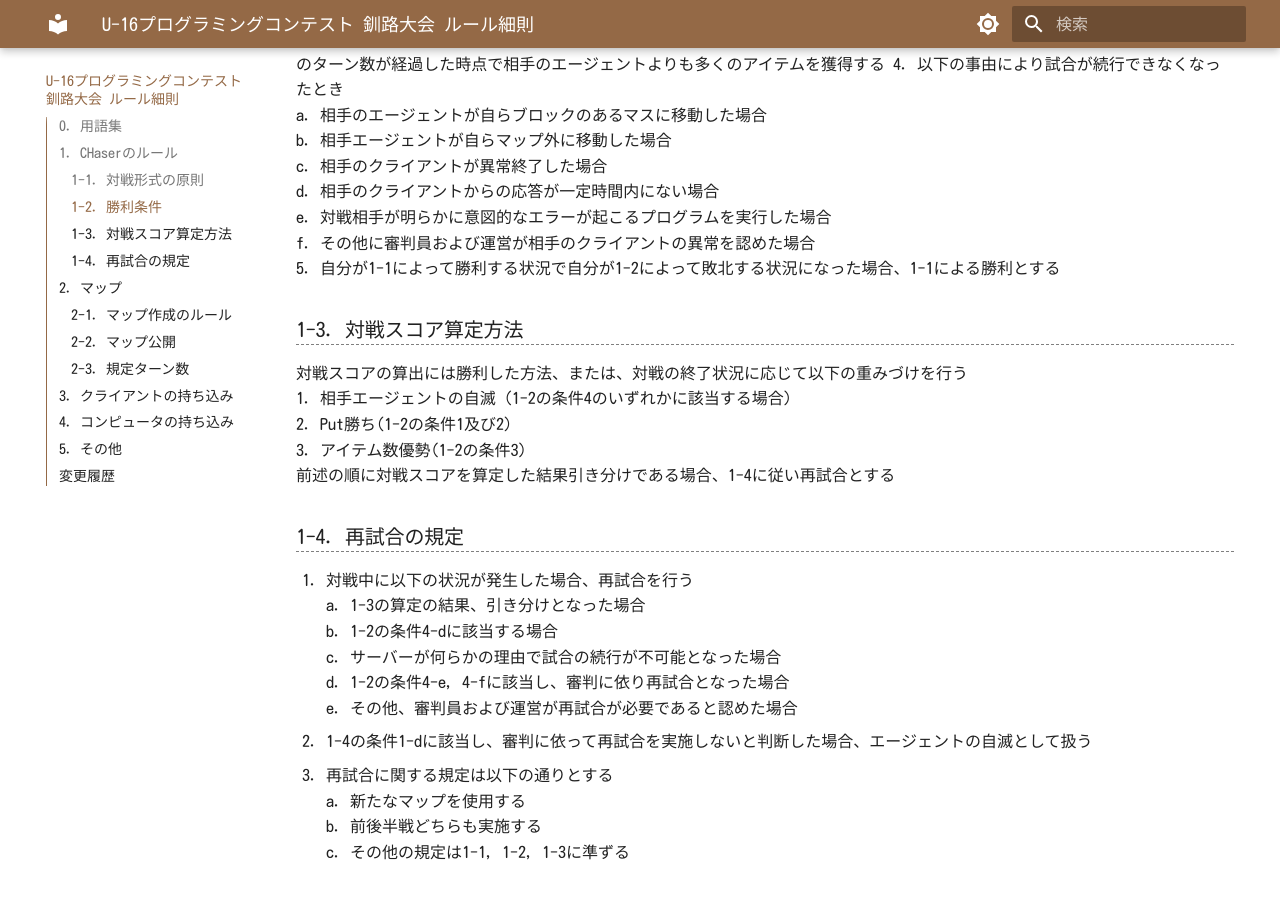
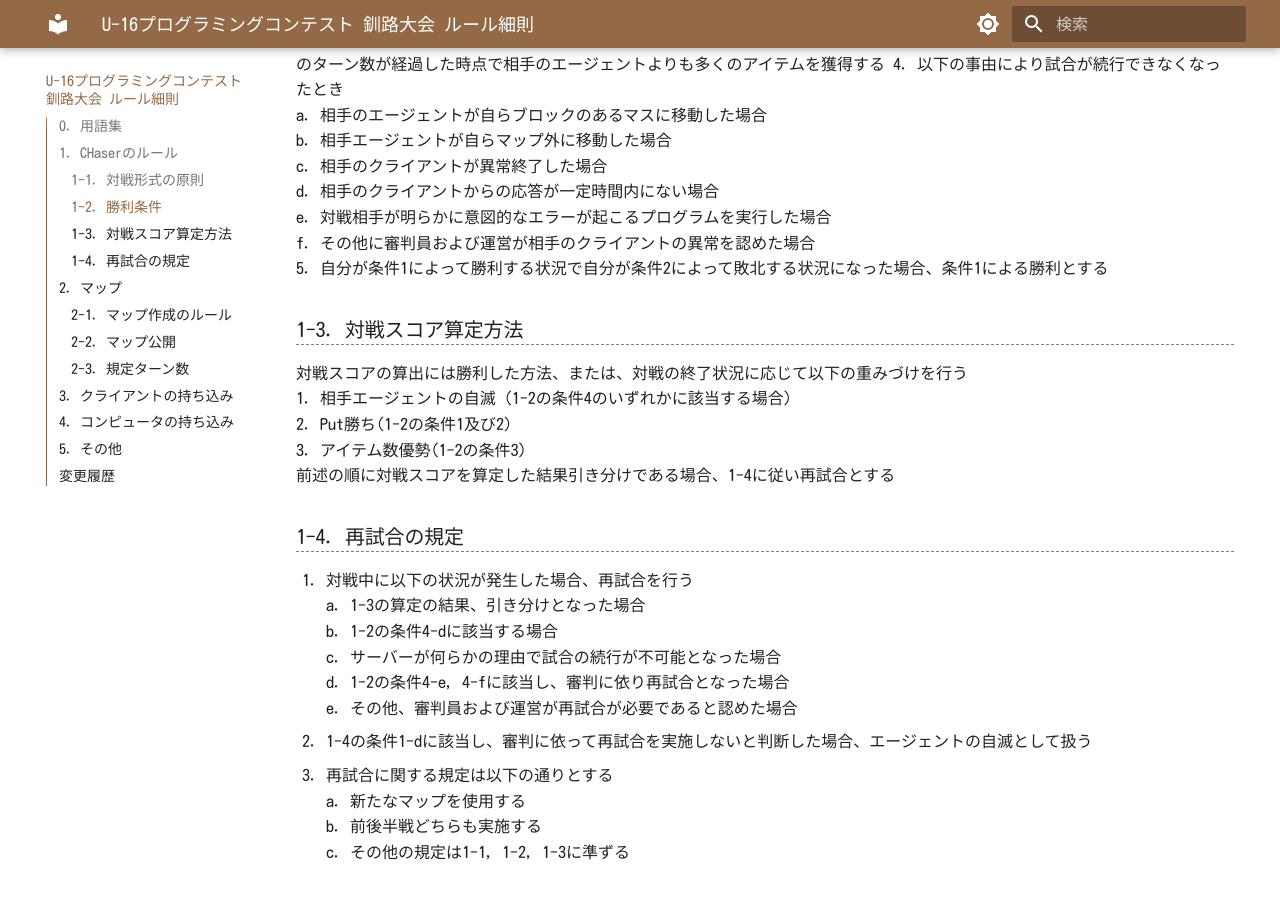
Before and after one commit to KPC-U16/CHaserRuleGuide-Pub, an MkDocs documentation site: the page built from docs/index.md, in a window 1280 px wide and 900 px high, scrolled down 1127 px. Built offline with MkDocs 1.6.1 and Material for MkDocs 9.7.7, drawn with Linux system fonts in a browser that asks for light colours.

Commit message:
Apply suggestions from code review
Co-authored-by: Arumino <masato@arumino-om.net>

```diff
--- a/docs/index.md
+++ b/docs/index.md
@@ -36,7 +36,7 @@
     d. 相手のクライアントからの応答が一定時間内にない場合
     e. 対戦相手が明らかに意図的なエラーが起こるプログラムを実行した場合
     f. その他に審判員および運営が相手のクライアントの異常を認めた場合
-5.  自分が1-1によって勝利する状況で自分が1-2によって敗北する状況になった場合、1-1による勝利とする
+5.  自分が条件1によって勝利する状況で自分が条件2によって敗北する状況になった場合、条件1による勝利とする
 
 ### 1-3. 対戦スコア算定方法
 対戦スコアの算出には勝利した方法、または、対戦の終了状況に応じて以下の重みづけを行う
```
